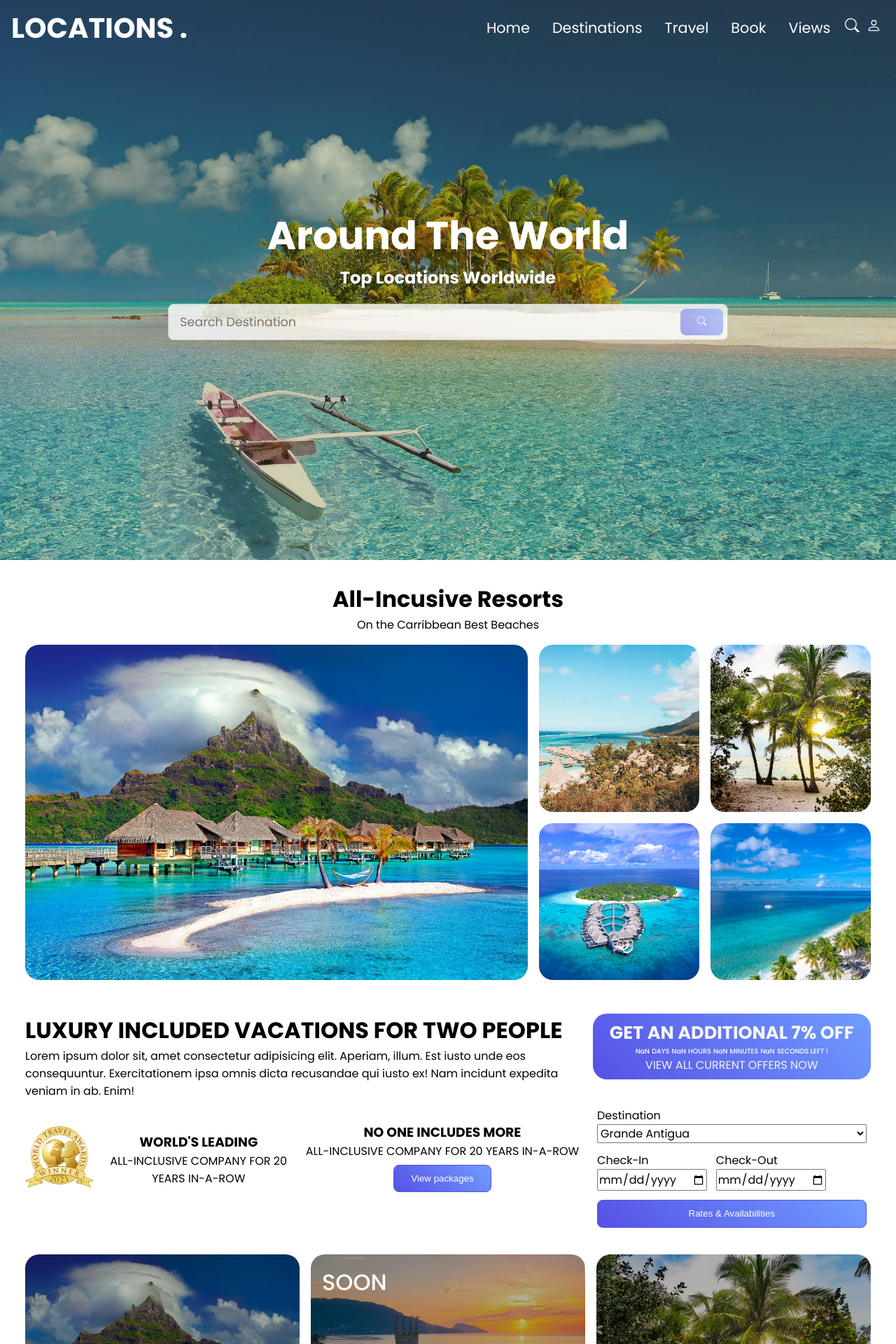
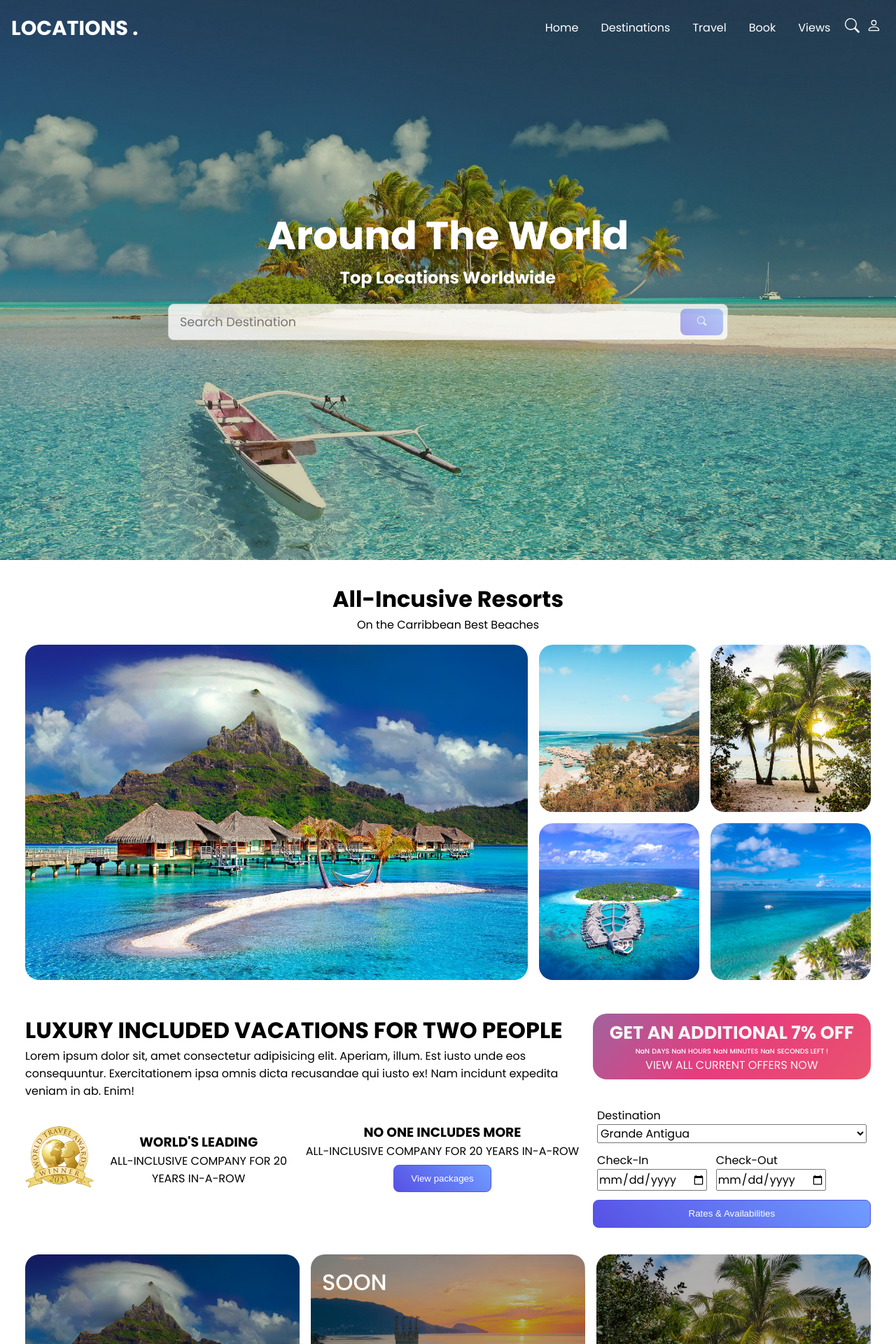
Before and after one commit to d-hubych/react-travel, a React (Create React App) app: page / in a window 1280 px wide. Shown: the top 1920 px of the page at 70% size. Built offline with nearby package versions, Linux system fonts and the light colour scheme; the HTML template or start-up script is replaced by a standard one.

Commit message:
promo BG gradient animation

```diff
--- a/src/components/navbar/NavbarStyles.css
+++ b/src/components/navbar/NavbarStyles.css
@@ -9,7 +9,7 @@
   position: absolute;
   transition-delay: 0.3s;
   z-index: 1;
-  font-size: 1.3rem;
+
 }
 
 .navbar-active {
@@ -48,7 +48,7 @@ li {
 
 .logo h2 {
   color: #fff;
-  font-size: 2.5rem;
+  font-size: 1.8rem;
 }
 
 @media screen and (max-width: 940px) {
--- a/src/components/search/SearchStyles.css
+++ b/src/components/search/SearchStyles.css
@@ -38,9 +38,24 @@
   width: 100%;
   margin-bottom: 2rem;
   text-align: center;
-  background: linear-gradient(45deg, var(--primary-dark) 0%, var(--primary-light) 100%);
   border-radius: 20px;
   transition: 0.3s;
+
+  background: linear-gradient(-45deg, #ee7752, #e73c7e, #23a6d5, #23d5ab);
+	background-size: 400% 400%;
+	animation: gradient 5s ease infinite;
+}
+
+@keyframes gradient {
+	0% {
+		background-position: 0% 50%;
+	}
+	50% {
+		background-position: 100% 50%;
+	}
+	100% {
+		background-position: 0% 50%;
+	}
 }
 
 .promo:hover {
@@ -53,7 +68,6 @@
 }
 
 .promo-timer {
-  /* padding: 1rem 0; */
   color: #fff;
 }
 
@@ -82,7 +96,7 @@
 }
 
 .search button {
-  margin: 0.4rem;
+  margin: 0.4rem 0;
 }
 
 @media screen and (max-width: 940px) {
```
